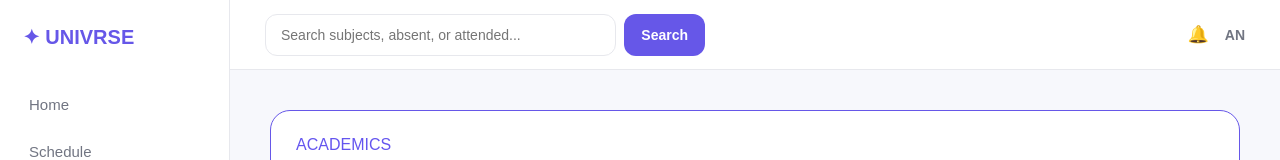
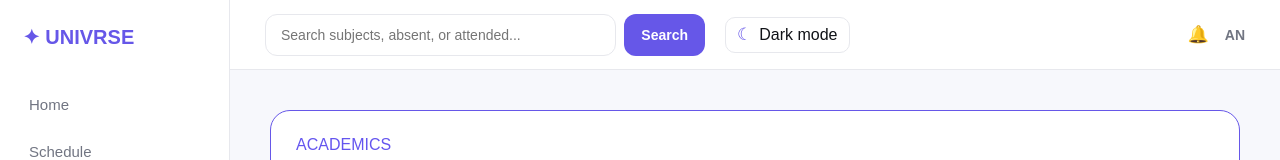
Before and after one commit to Beast2411/Univrse, a plain HTML site: page attendance.html in a window 1280 px wide. Shown: the top 160 px of the page. Drawn offline with Linux system fonts and the light colour scheme.

Commit message:
feat: add dark mode to all pages

```diff
--- a/attendance.html
+++ b/attendance.html
@@ -45,6 +45,10 @@
                         aria-controls="subjectList attendanceSearchResults">
                     <button type="submit">Search</button>
                 </form>
+                <button id="themeToggle" class="theme-toggle" type="button" aria-label="Toggle dark mode" aria-pressed="false" title="Switch to dark mode">
+                    <span id="themeToggleIcon" class="theme-toggle-icon" aria-hidden="true">&#9790;</span>
+                    <span id="themeToggleLabel">Dark mode</span>
+                </button>
                 <div class="navbar-actions app-profile">
                     <span class="app-bell" aria-label="Notifications">&#128276;</span>
                     <span class="app-initials" aria-label="Aarush N">AN</span>
```
Also changed, not shown: assignments.html (+4 -0 lines), clubs.html (+4 -0 lines), helpdesk.html (+4 -0 lines), marketplace.html (+5 -0 lines), schedule.html (+4 -0 lines).
